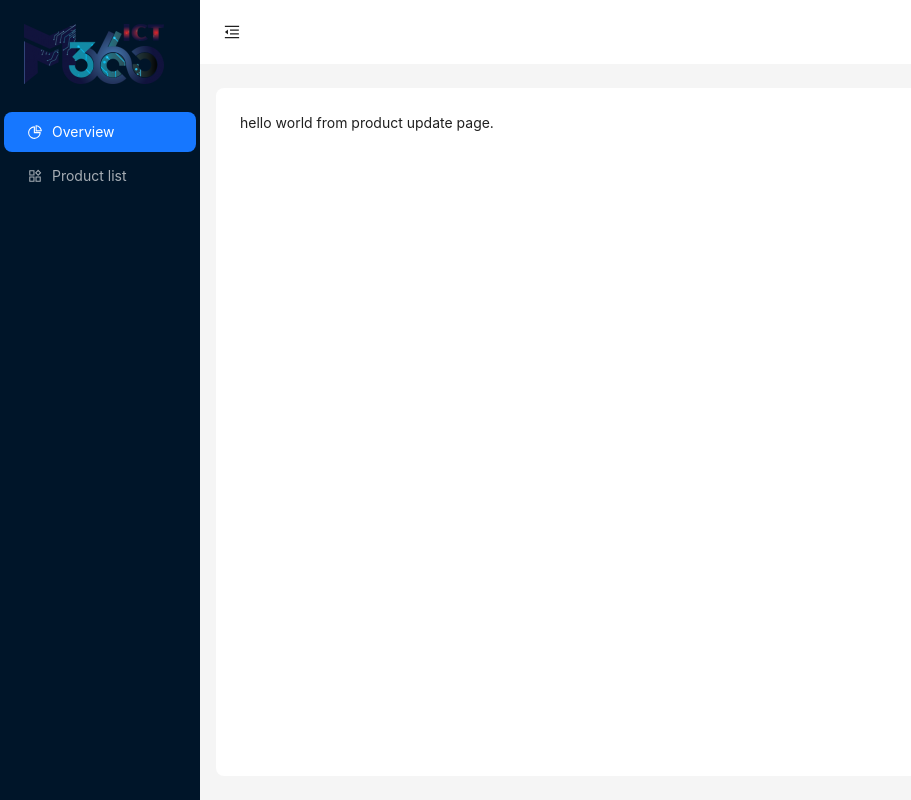
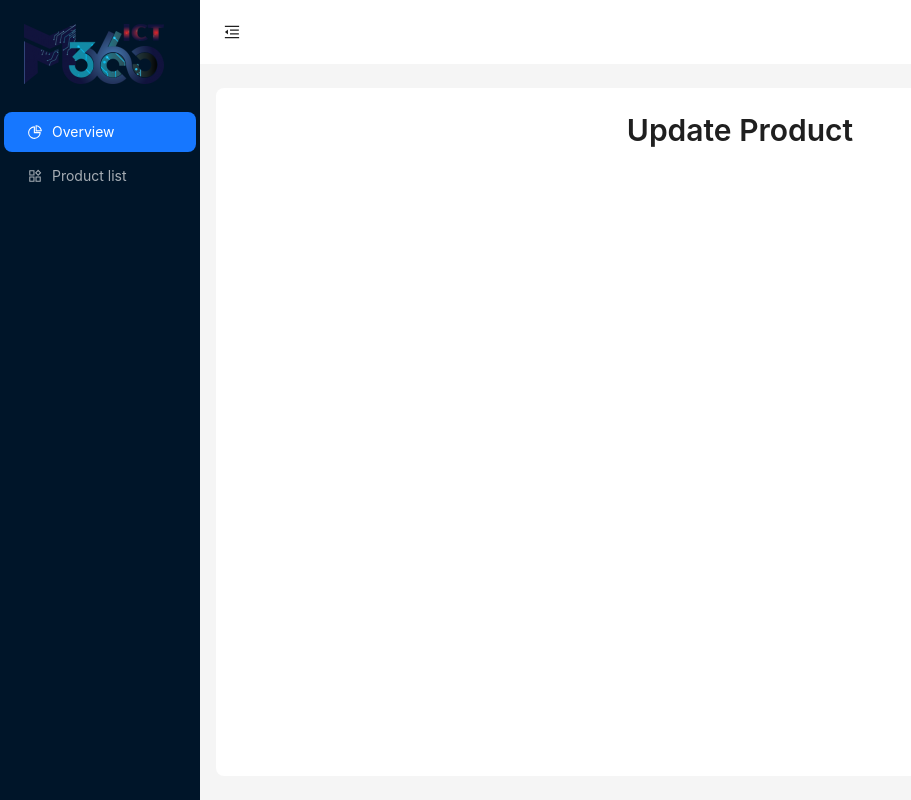
Before and after one commit to DeveloperDolon/m360it-jobtask, a React (Vite) app: page /product/edit/1 in a window 1280 px wide. Shown: the whole page, without its empty margins (0-911 px from the left). Built offline with nearby package versions, Linux system fonts and the light colour scheme; no server answers.

Commit message:
product update page added

```diff
--- a/package.json
+++ b/package.json
@@ -28,6 +28,7 @@
     "@types/node": "^22.15.2",
     "@types/react": "^19.0.10",
     "@types/react-dom": "^19.0.4",
+    "@types/react-highlight-words": "^0.20.0",
     "@vitejs/plugin-react": "^4.3.4",
     "eslint": "^9.22.0",
     "eslint-plugin-react-hooks": "^5.2.0",
--- a/src/pages/product/ProductList.tsx
+++ b/src/pages/product/ProductList.tsx
@@ -1,3 +1,4 @@
+
 import ProductTable from "./ProductTable";
 
 const ProductList = () => {
--- a/src/pages/product/ProductUpdate.tsx
+++ b/src/pages/product/ProductUpdate.tsx
@@ -1,9 +1,17 @@
+import { useParams } from "react-router";
+import { useProductDetailsQuery } from "../../store/api/product.api";
+
+const ProductUpdate = () => {
+  const { id } = useParams();
+  const { data } = useProductDetailsQuery(parseInt(id as string));
+  console.log(data);
+  return (
+    <div>
+      <h1 className="md:text-3xl sm:text-2xl text-xl font-semibold text-center">
+        Update Product
+      </h1>
 
 
-const ProductUpdate = () => {
-  return (
-    <div>
-        hello world from product update page.
     </div>
   );
 };
--- a/src/store/api/product.api.ts
+++ b/src/store/api/product.api.ts
@@ -9,7 +9,10 @@ const productApi = baseApi.injectEndpoints({
       }),
       providesTags: ["product"],
     }),
+    productDetails: builder.query({
+      query: (id: number) => `/product/${id}`,
+    }),
   }),
 });
 
-export const { useProductListQuery } = productApi;
+export const { useProductListQuery, useProductDetailsQuery } = productApi;
```
Also changed, not shown: src/pages/product/productValidation.ts (added), 1 other file (tests, documents, lock files or other folders).
